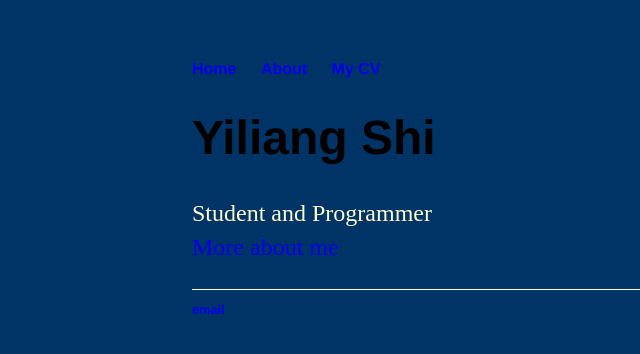
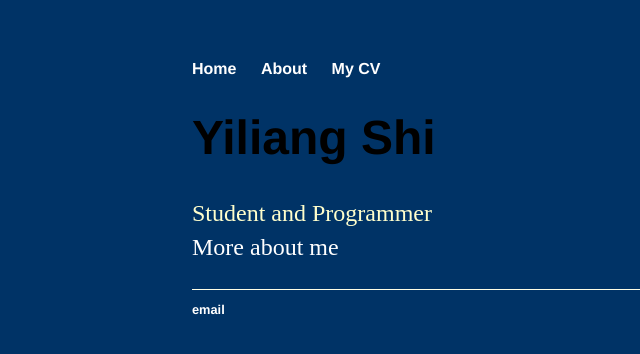
Before and after one commit to Yiliang-Shi/Yiliang-Shi.github.io, a Jekyll site: the page built from index.html, in a window 1280 px wide. Shown: the top 354 px of the page, without its empty margins (0-640 px from the left). Built offline with Jekyll 4.4.1, drawn with Linux system fonts in a browser that asks for light colours.

Commit message:
furthur color changes

```diff
--- a/css/main.css
+++ b/css/main.css
@@ -2,7 +2,7 @@
     margin: 60px auto;
     width: 70%;
     background-color: #003366;
-    background: linear-gradient(left, #003366,#194775,#003366);
+    background: linear-gradient(left, #003366,#19538c,#003366);
 }
 nav ul, footer ul {
     font-family:'Helvetica', 'Arial', 'Sans-Serif';
@@ -16,7 +16,7 @@
 }
 a {
     text-decoration: none;
-    color: FFFFFF;
+    color: #FFFFFF;
 }
 a:hover {
     text-decoration: underline;
```
